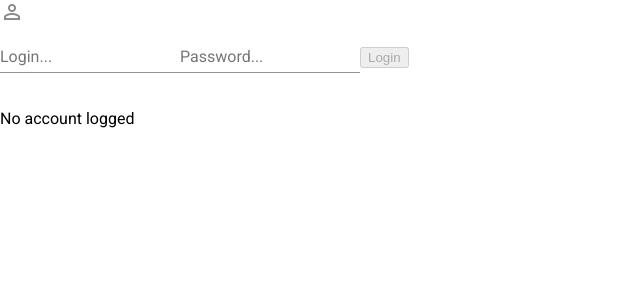
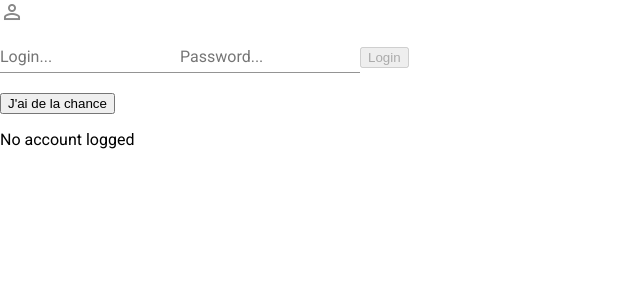
Before and after one commit to dacodemaniak/akka-formation, an Angular app: page /login in a window 1280 px wide. Shown: the top 300 px of the page, without its empty margins (0-640 px from the left). Built offline with nearby package versions, Linux system fonts and the light colour scheme.

Commit message:
Map on iTunes service in component

```diff
--- a/src/app/app.component.html
+++ b/src/app/app.component.html
@@ -2,4 +2,10 @@
 
 <router-outlet></router-outlet>
 
+<button
+    type="button"
+    (click)="search('The Police')"
+>
+    J'ai de la chance
+</button>
 <app-footer></app-footer>
--- a/src/app/app.component.ts
+++ b/src/app/app.component.ts
@@ -2,6 +2,10 @@ import { Component } from '@angular/core';
 
 import { Observable, Subscription, from, of } from 'rxjs';
 import { tap, map } from 'rxjs/operators';
+
+import { environment } from './../environments/environment';
+import { HttpClient } from '@angular/common/http';
+import { ItunesInterface } from './shared/interfaces/itunes-interface';
 
 @Component({
   selector: 'app-root',
@@ -13,7 +17,9 @@ export class AppComponent {
 
   private oneObservable: Observable<string> = of('a value');
 
-  public constructor() {
+  public constructor(
+    private httpClient: HttpClient
+  ) {
     const stream: Subscription = this.oneObservable.subscribe((observed: string) => {
       console.log('Je suis la valeur observée : ' + observed);
     }, (error) => {
@@ -54,4 +60,27 @@ export class AppComponent {
   public get title(): String {
     return this._title;
   }
+
+  public search(term: string): void {
+    let apiURI: string = `${environment.apiRoot}?term=${term}&media=music&limit=20`;
+    this.httpClient.get<any[]>(apiURI)
+      .pipe(
+        map((res: any) => { // Whole response
+          return res.results.map((item: any): ItunesInterface => { // One item of the whole
+            return {
+              trackName: item.trackName,
+              artistName: item.artistName,
+              trackViewUrl: item.trackViewUrl,
+              artistId: item.artistId
+            } // For each item in the stream, one ITunesInterface item
+          })
+        })
+      )
+      .subscribe((results: ItunesInterface[]) => {
+        console.log(`Results from Apple : ${JSON.stringify(results)}`);
+      },
+      (error: any) => {
+
+      });
+  }
 }
--- a/src/app/app.module.ts
+++ b/src/app/app.module.ts
@@ -1,6 +1,7 @@
 import { BrowserModule } from '@angular/platform-browser';
 import { NgModule } from '@angular/core';
 import { ReactiveFormsModule } from '@angular/forms';
+import { HttpClientModule } from '@angular/common/http';
 
 import { AppRoutingModule } from './app-routing.module';
 import { AppComponent } from './app.component';
@@ -21,6 +22,7 @@ import { UiModule } from './core/ui/ui.module';
     AppRoutingModule,
     ReactiveFormsModule,
     BrowserAnimationsModule,
+    HttpClientModule,
     UiModule
   ],
   providers: [],
--- /dev/null
+++ b/src/app/shared/interfaces/itunes-interface.ts
@@ -0,0 +1,6 @@
+export interface ItunesInterface {
+    trackName: string;
+    artistName: string;
+    trackViewUrl: string;
+    artistId: number;
+}
--- a/src/environments/environment.ts
+++ b/src/environments/environment.ts
@@ -3,7 +3,8 @@
 // The list of file replacements can be found in `angular.json`.
 
 export const environment = {
-  production: false
+  production: false,
+  apiRoot: 'https://itunes.apple.com/search'
 };
 
 /*
```
